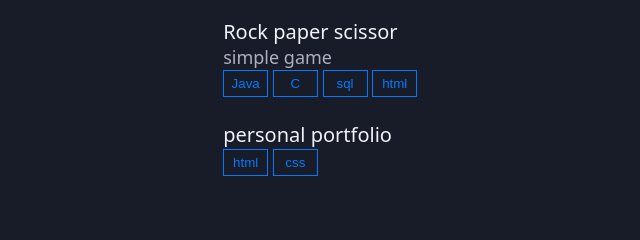
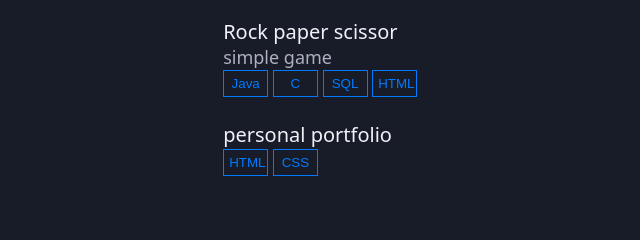
Before and after one commit to Jindamnavya/work, a plain HTML site: page index.html in a window 1280 px wide. Shown: the part 643-883 px from the top of the page, 492-1132 px from the left. Drawn offline with Linux system fonts and the light colour scheme.

Commit message:
Update index.html

```diff
--- a/index.html
+++ b/index.html
@@ -56,14 +56,14 @@
                     <p>simple game</p>
                     <button class="btn">Java</button>
                     <button class="btn">C</button>
-                    <button class="btn">sql</button>
-                    <button class="btn">html</button>
+                    <button class="btn">SQL</button>
+                    <button class="btn">HTML</button>
                 </div>
                 <br>
                 <div>
                     <p class="w2">personal portfolio</p>
-                    <button class="btn">html</button>
-                    <button class="btn">css</button>
+                    <button class="btn">HTML</button>
+                    <button class="btn">CSS</button>
                 </div>
             </div>
         </div>
```
